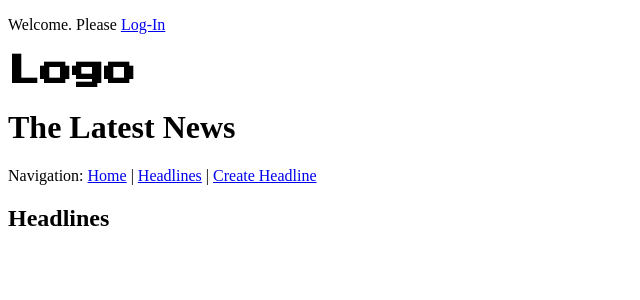
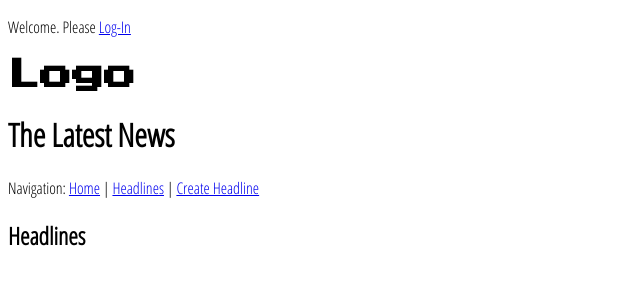
Before and after one commit to hcmn/tapwn, a Django app: template templates/news/headline_index.html in a window 1280 px wide. Shown: the top 300 px of the page, without its empty margins (0-640 px from the left). Run offline with Django 3.2, Linux system fonts and the light colour scheme; the template is opened without the code that fills it, so the values that code supplies are empty; parts of the project's set-up code (start-up, migrations or seed data) failed here and were passed over.

Commit message:
add google web fonts Open Sans Light, Press Start 2P. add pagination to index template, view, reverse order by

```diff
--- a/static/css/style.css
+++ b/static/css/style.css
@@ -1,3 +1,2 @@
-@import url(http://fonts.googleapis.com/css?family=Press+Start+2P);
-
+body { font-family: 'Open Sans Condensed', sans-serif; }
 #logo { font-family: 'Press Start 2P', 'Helvetica', cursive; }
--- a/templates/base.html
+++ b/templates/base.html
@@ -3,6 +3,8 @@
 <head>
     <meta charset="UTF-8">
 	<title>Jumping into Django | {% block title %}Homepage{% endblock %}</title>
+    <link href='http://fonts.googleapis.com/css?family=Press+Start+2P' rel='stylesheet' type='text/css'>
+    <link href='http://fonts.googleapis.com/css?family=Open+Sans+Condensed:300' rel='stylesheet' type='text/css'>
     <link href="/static/css/style.css" rel="stylesheet" type="text/css" media="all" />
 </head>
 <body>
--- a/templates/news/headline_index.html
+++ b/templates/news/headline_index.html
@@ -2,7 +2,7 @@
 {% block title %}Headlines Index{% endblock %}
 {% block content %}
     <h2>Headlines</h2>
-    {% for headline in headlines reversed %}
+    {% for headline in headlines.object_list %}
         <a href="{% url headline_detail headline.id %}">{{headline.id}}. {{headline.subject}}</a><br />
     {% endfor %}
 {% endblock %}
```
Also changed, not shown: news/views.py (+13 -1 lines), 2 other files.
